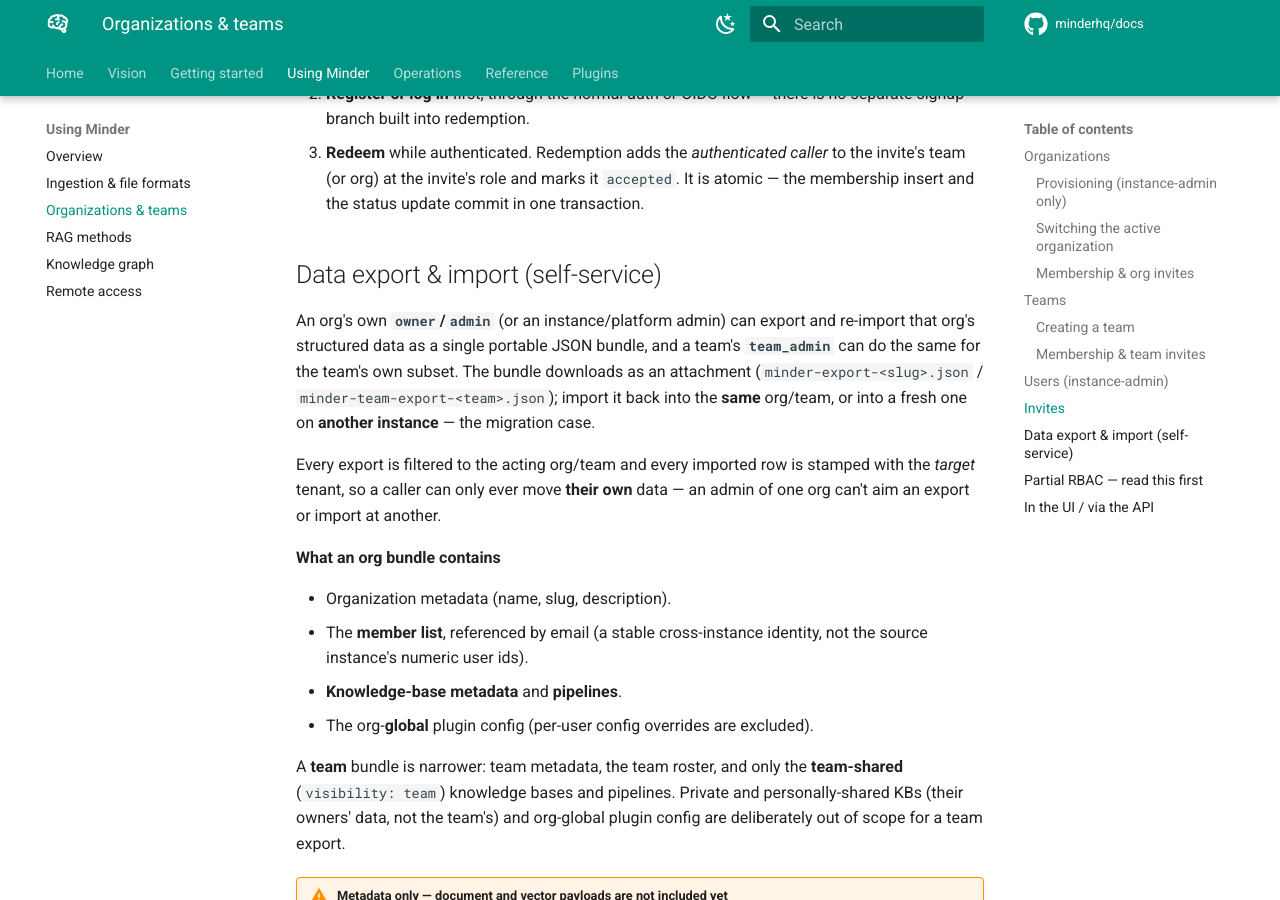
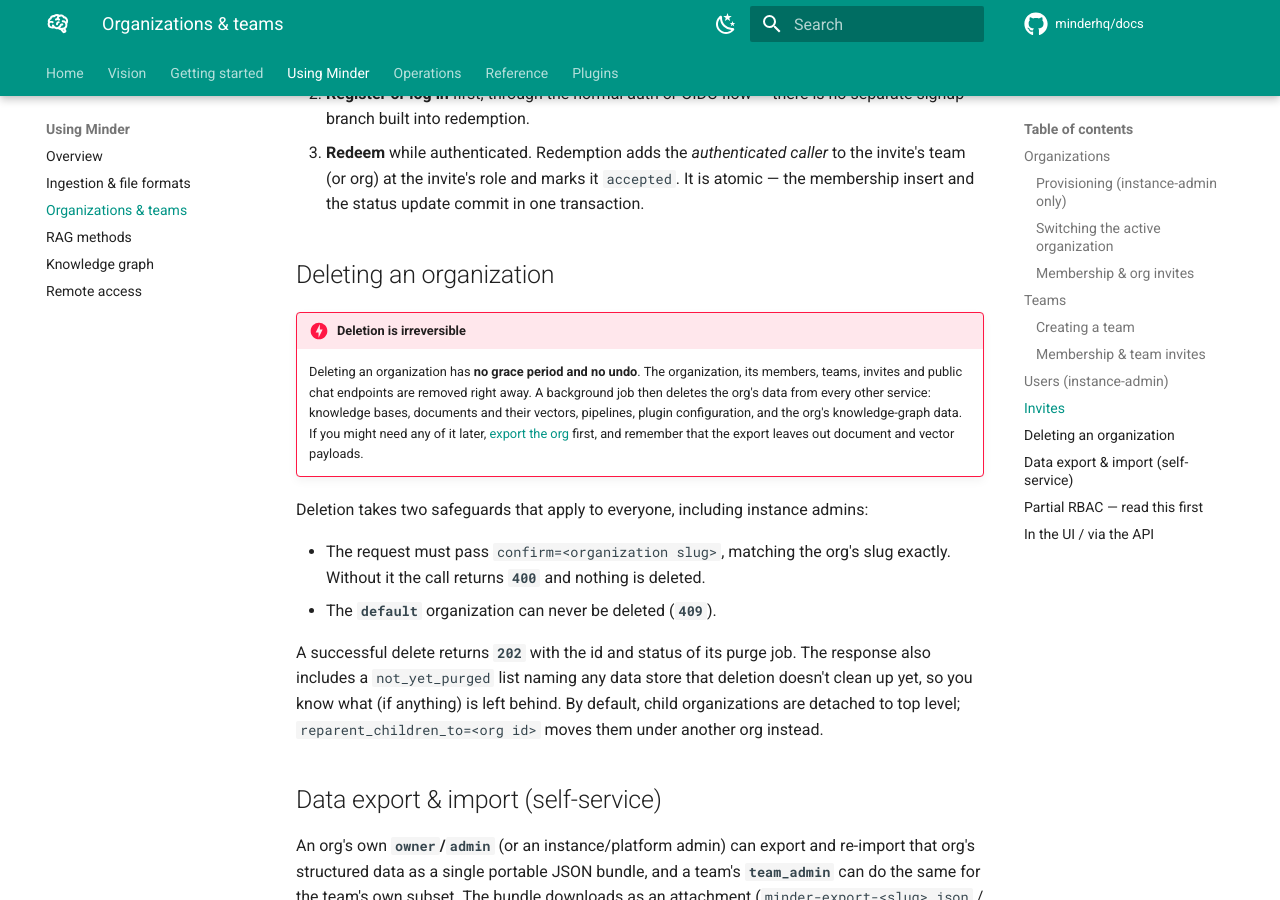
Before and after one commit to minderhq/docs, an MkDocs documentation site: the page built from docs/organizations-teams.md, in a window 1280 px wide and 900 px high, scrolled down 3512 px. Built offline with MkDocs 1.6.1 and Material for MkDocs 9.7.7, drawn with Linux system fonts in a browser that asks for light colours; comment, search, counter and statistics services are not loaded.

Commit message:
docs: document that org deletion is irreversible and purges tenant data
Refs minderhq/minder#1910

Co-Authored-By: Claude Opus 5.5 <noreply@anthropic.com>

```diff
--- a/docs/organizations-teams.md
+++ b/docs/organizations-teams.md
@@ -125,6 +125,30 @@ flow**:
    is atomic — the membership insert and the status update commit in one
    transaction.
 
+## Deleting an organization
+
+!!! danger "Deletion is irreversible"
+    Deleting an organization has **no grace period and no undo**. The
+    organization, its members, teams, invites and public chat endpoints are
+    removed right away. A background job then deletes the org's data from every
+    other service: knowledge bases, documents and their vectors, pipelines,
+    plugin configuration, and the org's knowledge-graph data. If you might need
+    any of it later, [export the org](#data-export-import-self-service) first,
+    and remember that the export leaves out document and vector payloads.
+
+Deletion takes two safeguards that apply to everyone, including instance
+admins:
+
+- The request must pass `confirm=<organization slug>`, matching the org's slug
+  exactly. Without it the call returns **`400`** and nothing is deleted.
+- The **`default`** organization can never be deleted (**`409`**).
+
+A successful delete returns **`202`** with the id and status of its purge job.
+The response also includes a `not_yet_purged` list naming any data store that
+deletion doesn't clean up yet, so you know what (if anything) is left behind.
+By default, child organizations are detached to top level;
+`reparent_children_to=<org id>` moves them under another org instead.
+
 ## Data export & import (self-service)
 
 An org's own **`owner`/`admin`** (or an instance/platform admin) can export and
```
